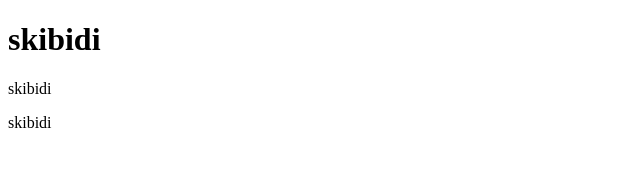
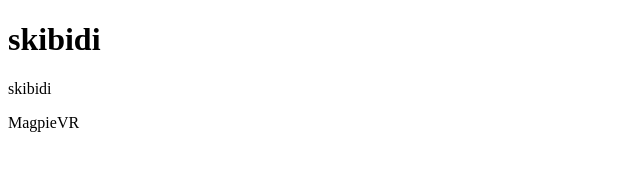
Before and after one commit to MagpieVR/MagpieVR.github.io, a plain HTML site: page index.html in a window 1280 px wide. Shown: the full height of the page, 0-640 px from the left. Drawn offline with Linux system fonts and the light colour scheme.

Commit message:
Update index.html

```diff
--- a/index.html
+++ b/index.html
@@ -7,7 +7,7 @@
 <link rel="stylesheet" href="styles.css">
 <h1>skibidi</h1>
 <p>skibidi</p>
-<p>skibidi</p>
+<p>MagpieVR</p>
 
 </body>
 </html>
```
